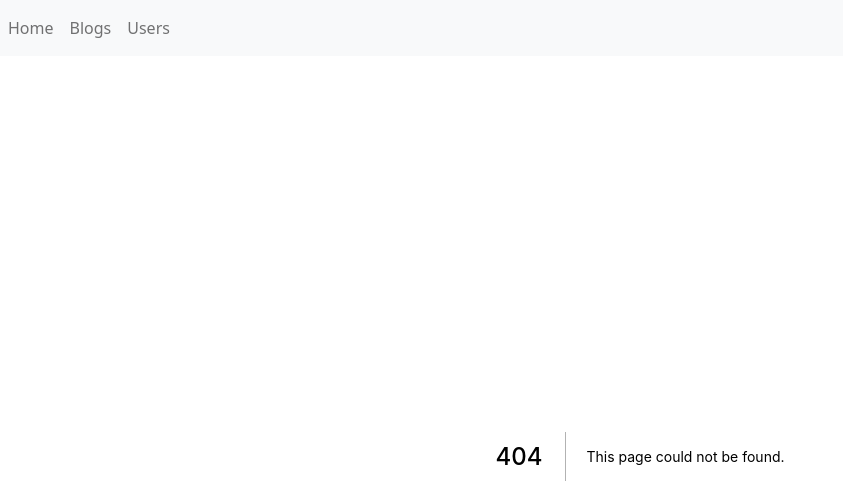
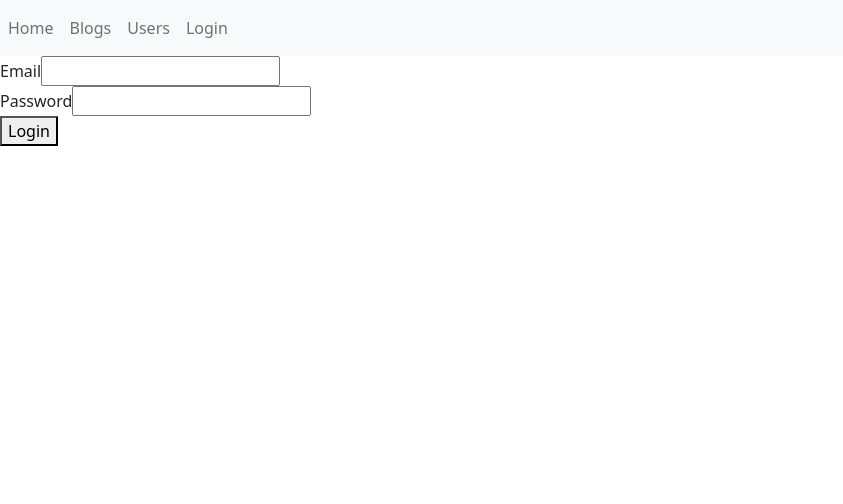
Before and after one commit to rei41q/Learn-fsw, a Next.js app in the folder cp10/belajar-next/: page /login in a window 1280 px wide. Before the commit this address had no page. Shown: the top 504 px of the page, without its empty margins (0-843 px from the left). Built offline with nearby package versions, Linux system fonts and the light colour scheme.

Commit message:
add login page

```diff
--- a/cp10/belajar-next/components/header.js
+++ b/cp10/belajar-next/components/header.js
@@ -20,6 +20,11 @@ const Header = () => {
             <a className="nav-link">Users</a>
           </Link>
         </li>
+        <li className="nav-item">
+          <Link href="/login">
+            <a className="nav-link">Login</a>
+          </Link>
+        </li>
       </ul>
     </nav>
   );
--- a/cp10/belajar-next/package.json
+++ b/cp10/belajar-next/package.json
@@ -9,10 +9,11 @@
     "lint": "next lint"
   },
   "dependencies": {
-    "axios": "^1.0.0",
+    "axios": "^1.1.2",
     "bootstrap": "^5.2.2",
     "next": "12.3.1",
     "react": "18.2.0",
+    "react-cookie": "^4.1.1",
     "react-dom": "18.2.0"
   },
   "devDependencies": {
--- /dev/null
+++ b/cp10/belajar-next/pages/login.js
@@ -0,0 +1,44 @@
+import axios from "axios";
+import { useState } from "react";
+import { useCookies } from "react-cookie";
+
+const Login = () => {
+  const [values, setValues] = useState({});
+  const [cookies, setCookies] = useCookies(["accessToken", "userId", "email"]);
+
+  const handleOnChange = (e) => {
+    setValues({ ...values, [e.target.name]: e.target.value });
+  };
+
+  const handleSubmit = (e) => {
+    e.preventDefault();
+    axios
+      .post("https://binar-blog-app.herokuapp.com/login", values)
+      .then((res) => {
+        const { accessToken, id, email } = res.data;
+        setCookies("accessToken", accessToken, { maxAge: 60000 });
+        setCookies("userId", id, { maxAge: 60000 });
+        setCookies("email", email, { maxAge: 60000 });
+      })
+      .catch((err) => alert("Login lu salah coy"));
+  };
+  return (
+    <div>
+      <form onSubmit={handleSubmit}>
+        <div>
+          <label>Email</label>
+          <input name="email" onChange={handleOnChange} value={values.email} />
+        </div>
+        <div>
+          <label>Password</label>
+          <input name="password" onChange={handleOnChange} type="password" />
+        </div>
+        <div>
+          <button type="submit">Login</button>{" "}
+        </div>
+      </form>
+    </div>
+  );
+};
+
+export default Login;
--- a/cp10/belajar-next/pages/users/index.js
+++ b/cp10/belajar-next/pages/users/index.js
@@ -4,7 +4,6 @@ import Header from "../../components/header";
 const Users = (props) => {
   return (
     <div>
-      <div>Users Screen</div>
       <div>
         {props.usersList.map((user) => (
           <div key={user.id}>{user.name}</div>
```
Also changed, not shown: 1 other file (tests, documents, lock files or other folders).
